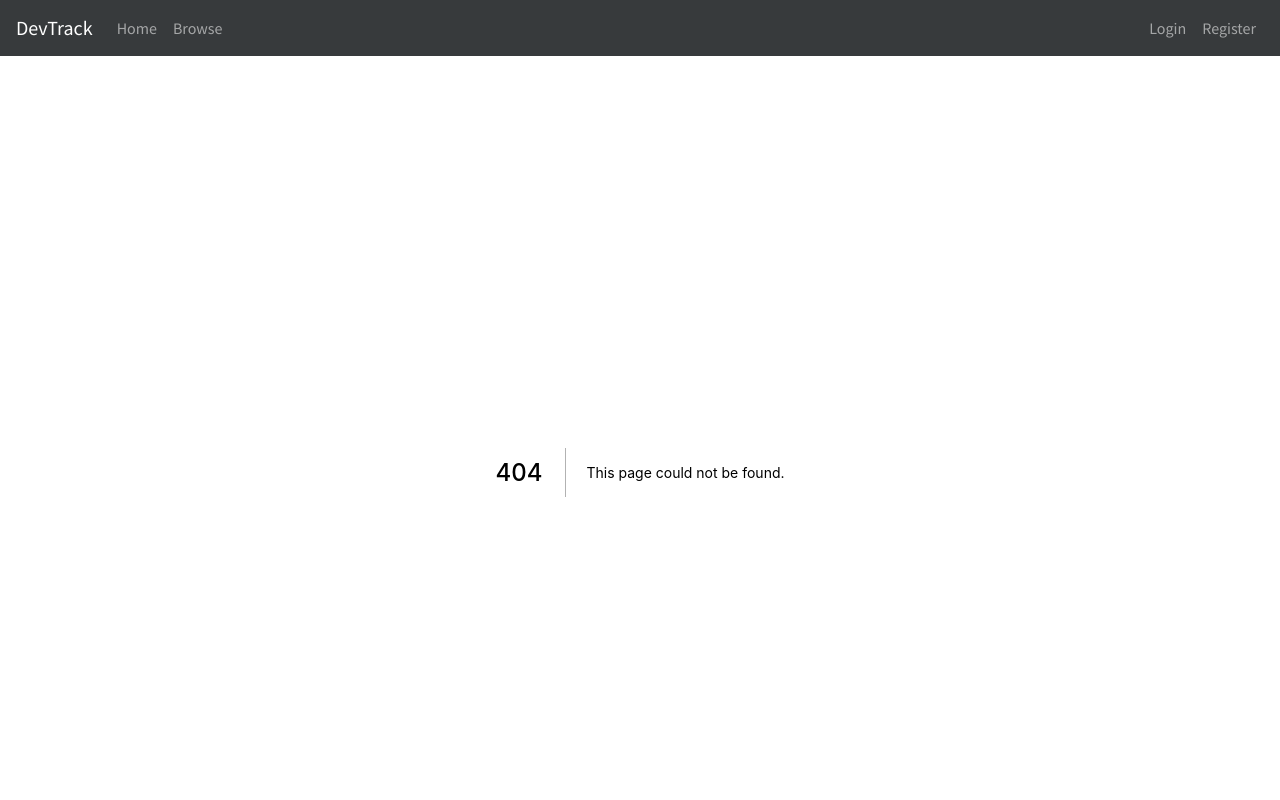
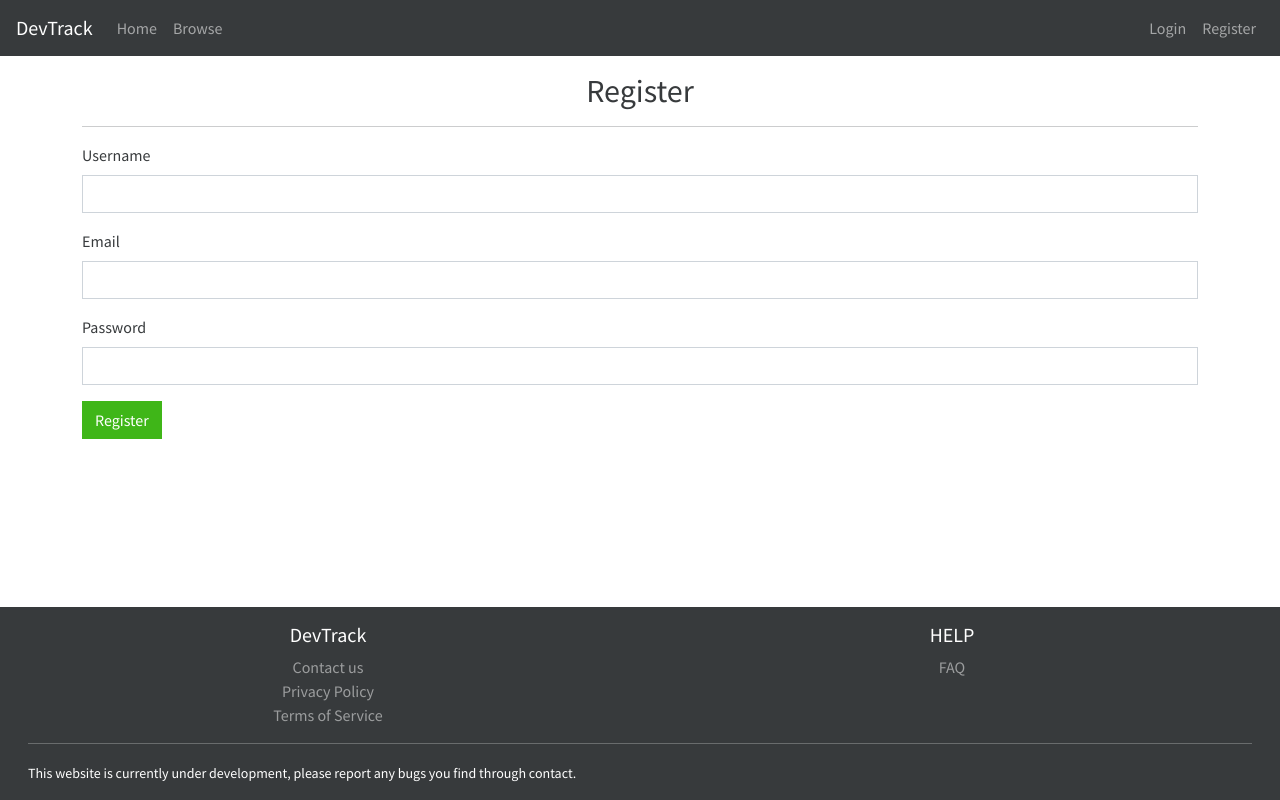
Before and after one commit to Hasnain123Raza/DevTrack-Nextjs-Website, a Next.js app: page /authentication/register in a window 1280 px wide. Before the commit this address had no page. Shown: the top 800 px of the page. Built offline with nearby package versions, Linux system fonts and the light colour scheme.

Commit message:
Added redux

```diff
--- /dev/null
+++ b/areas/authentication/scenes/Register/index.js
@@ -0,0 +1,60 @@
+import { Form, Button } from "react-bootstrap";
+
+export default function Register() {
+  return (
+    <div
+      className="authentication-register d-flex flex-column"
+      style={{ flex: 1 }}
+    >
+      <div>
+        <h2 style={{ textAlign: "center" }}>Register</h2>
+        <hr />
+
+        <Form>
+          <Form.Group controlId="username">
+            <Form.Label>Username</Form.Label>
+            <Form.Control
+              type="text"
+              // value={username}
+              // isInvalid={Boolean(usernameError)}
+              // onChange={(event) => dispatch(setUsername(event.target.value))}
+            />
+            <Form.Control.Feedback type="invalid">
+              {/* {usernameError} */}
+            </Form.Control.Feedback>
+          </Form.Group>
+
+          <Form.Group controlId="email">
+            <Form.Label>Email</Form.Label>
+            <Form.Control
+              type="email"
+              // value={email}
+              // isInvalid={Boolean(emailError)}
+              // onChange={(event) => dispatch(setEmail(event.target.value))}
+            />
+            <Form.Control.Feedback type="invalid">
+              {/* {emailError} */}
+            </Form.Control.Feedback>
+          </Form.Group>
+
+          <Form.Group controlId="password">
+            <Form.Label>Password</Form.Label>
+            <Form.Control
+              type="password"
+              // value={password}
+              // isInvalid={Boolean(passwordError)}
+              // onChange={(event) => dispatch(setPassword(event.target.value))}
+            />
+            <Form.Control.Feedback type="invalid">
+              {/* {passwordError} */}
+            </Form.Control.Feedback>
+          </Form.Group>
+        </Form>
+
+        <div className="mt-3 d-flex">
+          <Button variant="success">Register</Button>
+        </div>
+      </div>
+    </div>
+  );
+}
--- a/components/Header/index.js
+++ b/components/Header/index.js
@@ -7,17 +7,17 @@ function MobileHeaderLinks() {
   return (
     <Nav className="ml-auto">
       <NavDropdown title="Menu">
-        <Link href="/">
+        <Link href="/" passHref>
           <NavDropdown.Item>Home</NavDropdown.Item>
         </Link>
-        <Link href="/browse">
+        <Link href="/browse" passHref>
           <NavDropdown.Item>Browse</NavDropdown.Item>
         </Link>
         <NavDropdown.Divider />
-        <Link href="/authentication/login">
+        <Link href="/authentication/login" passHref>
           <NavDropdown.Item>Login</NavDropdown.Item>
         </Link>
-        <Link href="/authentication/register">
+        <Link href="/authentication/register" passHref>
           <NavDropdown.Item>Register</NavDropdown.Item>
         </Link>
       </NavDropdown>
@@ -28,17 +28,17 @@ function MobileHeaderLinks() {
 function NonMobileHeaderLinks() {
   return (
     <Nav style={{ flex: 1 }}>
-      <Link href="/">
+      <Link href="/" passHref>
         <Nav.Link>Home</Nav.Link>
       </Link>
-      <Link href="/browse">
+      <Link href="/browse" passHref>
         <Nav.Link>Browse</Nav.Link>
       </Link>
 
-      <Link href="/authentication/login">
+      <Link href="/authentication/login" passHref>
         <Nav.Link className="ml-auto">Login</Nav.Link>
       </Link>
-      <Link href="/authentication/register">
+      <Link href="/authentication/register" passHref>
         <Nav.Link>Register</Nav.Link>
       </Link>
     </Nav>
--- a/package.json
+++ b/package.json
@@ -9,11 +9,13 @@
     "lint": "next lint"
   },
   "dependencies": {
+    "@reduxjs/toolkit": "^1.6.0",
     "bootstrap": "^4.6.0",
     "next": "11.0.0",
     "react": "17.0.2",
     "react-bootstrap": "^1.6.1",
-    "react-dom": "17.0.2"
+    "react-dom": "17.0.2",
+    "react-redux": "^7.2.4"
   },
   "devDependencies": {
     "eslint": "7.28.0",
--- a/pages/_app.js
+++ b/pages/_app.js
@@ -1,3 +1,6 @@
+import useStore from "../services/hooks/useStore.js";
+import { Provider } from "react-redux";
+
 import Header from "../components/Header";
 import Main from "../components/Main";
 import Footer from "../components/Footer";
@@ -6,7 +9,10 @@ import "bootstrap/dist/css/bootstrap.min.css";
 import "../styles/bootstrap.min.css";
 
 function MyApp({ Component, pageProps }) {
+  const store = useStore(pageProps.reduxState);
+
   return (
+    <Provider store={store}>
       <div className="app d-flex flex-column" style={{ minHeight: "100vh" }}>
         <Header />
         <Main>
@@ -14,6 +20,7 @@ function MyApp({ Component, pageProps }) {
         </Main>
         <Footer />
       </div>
+    </Provider>
   );
 }
 
--- /dev/null
+++ b/pages/account/dashboard.js
@@ -0,0 +1,3 @@
+import Dashboard from "../../areas/account/scenes/Dashboard";
+
+export default Dashboard;
--- /dev/null
+++ b/pages/authentication/login.js
@@ -0,0 +1,3 @@
+import Login from "../../areas/authentication/scenes/Login";
+
+export default Login;
--- /dev/null
+++ b/pages/authentication/register.js
@@ -0,0 +1,3 @@
+import Register from "../../areas/authentication/scenes/Register";
+
+export default Register;
--- a/pages/test.js
+++ b/pages/test.js
@@ -12,6 +12,8 @@ export default function Test({ data }) {
         <title>Test</title>
         <meta name="description" content="DevTrack" />
       </Head>
+
+      <div className="art-browse d-flex flex-column" style={{ flex: 1 }}></div>
 
       <h1>Goodbye!</h1>
       <p>{data.toString()}</p>
--- /dev/null
+++ b/services/hooks/useStore.js
@@ -0,0 +1,5 @@
+import { initializeStore } from "../redux/store.js";
+
+export default function useStore(preloadedState) {
+  return initializeStore(preloadedState);
+}
--- /dev/null
+++ b/services/redux/store.js
@@ -0,0 +1,29 @@
+import { configureStore } from "@reduxjs/toolkit";
+
+function createStore(preloadedState) {
+  return configureStore({
+    reducer: {},
+    preloadedState,
+  });
+}
+
+let store;
+
+export function initializeStore(preloadedState) {
+  let _store = store ?? createStore(preloadedState);
+
+  if (preloadedState && store) {
+    _store = createStore({
+      ...store.getState(),
+      ...preloadedState,
+    });
+
+    store = undefined;
+  }
+
+  if (typeof window === "undefined") return _store;
+
+  if (!store) store = _store;
+
+  return _store;
+}
```
Also changed, not shown: areas/account/scenes/Dashboard/index.js (added, +10 -0 lines), areas/authentication/scenes/Login/index.js (added, +55 -0 lines), 1 other file (tests, documents, lock files or other folders). Lines whose indentation alone changed are shown as unchanged.
